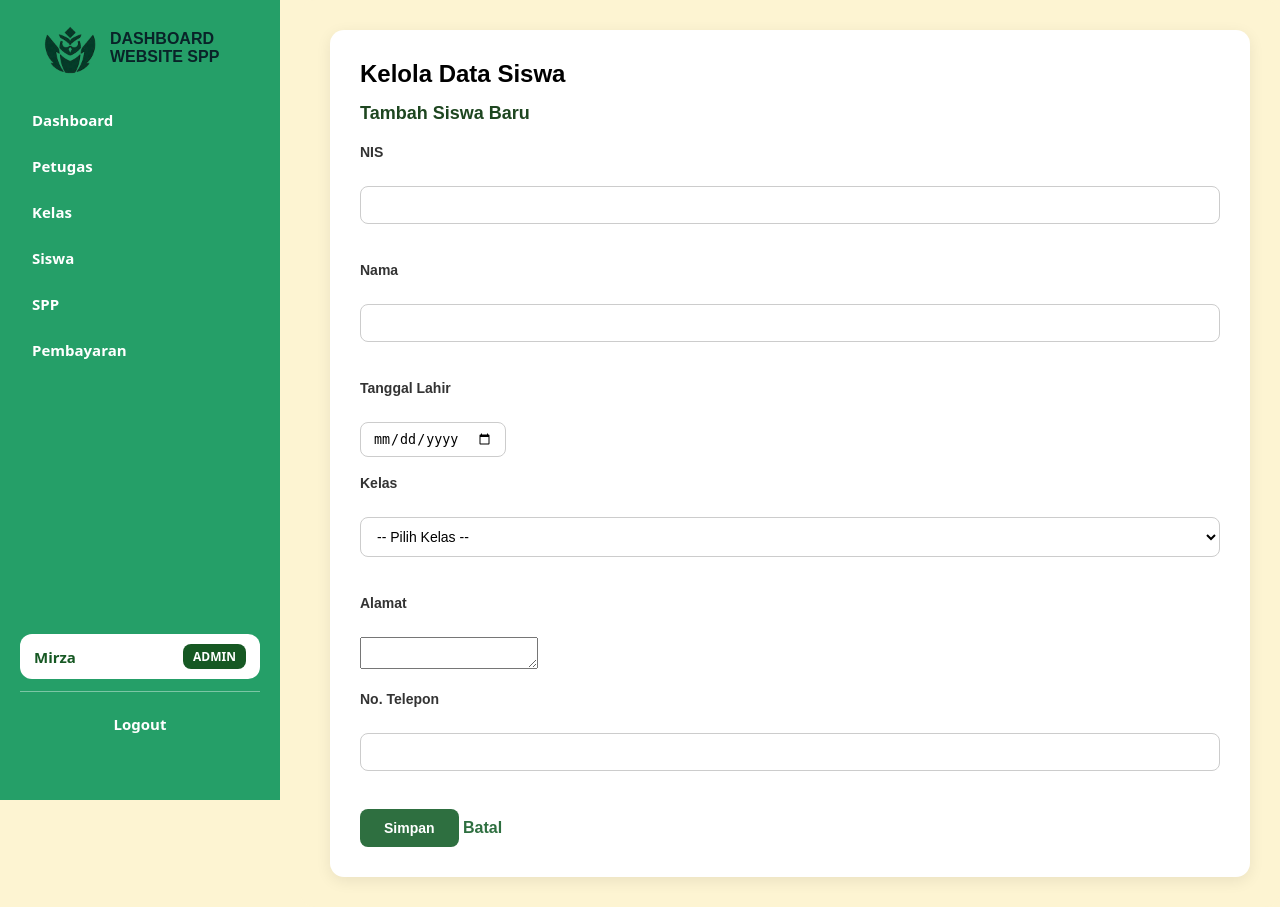
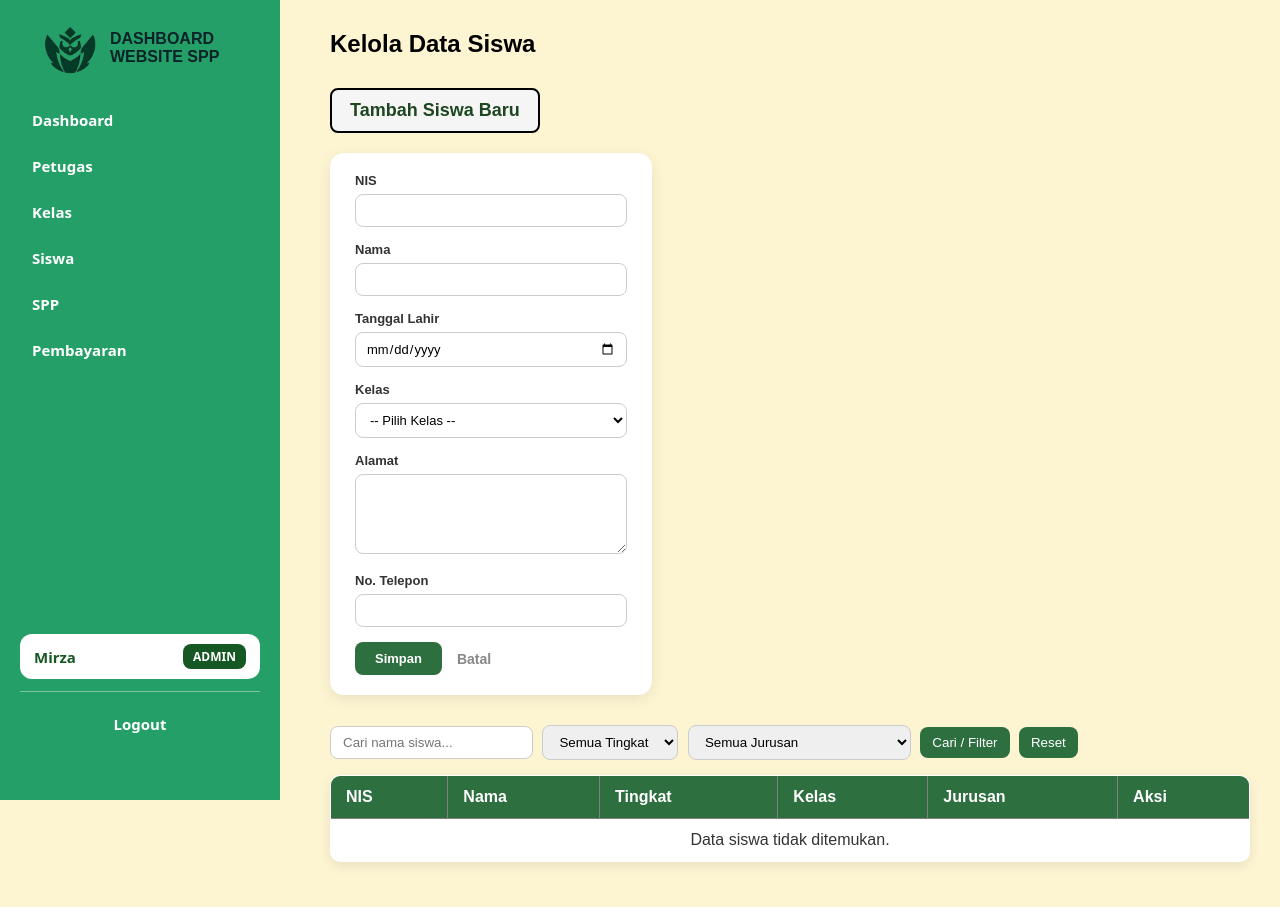
Before and after one commit to zaa-az1/web-spp, a PHP site: page /admin/kelola-siswa.php?aksi=tambah in a window 1280 px wide. After the commit the page ends 864 px from the top, so only its background shows below. Run offline with PHP 8.4, Linux system fonts and the light colour scheme; a user stored in the database is signed in; data that the repository does not hold is empty.

Commit message:
Perbaikan UI dan posisi yang kosong

```diff
--- a/admin/kelola-siswa.php
+++ b/admin/kelola-siswa.php
@@ -154,28 +154,30 @@
     </div>
 
     <main class="container">
-        <div class="form-card">
         <h2>Kelola Data Siswa</h2>
 
+        <!-- BAGIAN FORM TAMBAH / EDIT -->
         <?php if ($aksi === 'tambah' || $aksi === 'edit'): ?>
 
-            <h3><?= $aksi === 'edit' ? 'Edit Siswa' : 'Tambah Siswa Baru' ?></h3>
+            <h3 class="tmbh"><?= $aksi === 'edit' ? 'Edit Siswa' : 'Tambah Siswa Baru' ?></h3>
 
+            <div class="form-card form-mini" style="margin-bottom: 30px;">
                 <form method="POST" action="kelola-siswa.php">
                     <input type="hidden" name="aksi" value="<?= $aksi === 'edit' ? 'update' : 'tambah' ?>">
 
-                <label>NIS</label><br>
+                    <label>NIS</label>
                     <input type="text" name="nis"
                            value="<?= $aksi === 'edit' ? htmlspecialchars($siswa_edit['nis']) : '' ?>"
-                       <?= $aksi === 'edit' ? 'readonly' : 'required' ?>><br><br>
+                           <?= $aksi === 'edit' ? 'readonly' : 'required' ?>>
 
-                <label>Nama</label><br>
-                <input type="text" name="nama" value="<?= $aksi === 'edit' ? htmlspecialchars($siswa_edit['nama']) : '' ?>" required><br><br>
+                    <label>Nama</label>
+                    <input type="text" name="nama" value="<?= $aksi === 'edit' ? htmlspecialchars($siswa_edit['nama']) : '' ?>" required>
 
-                <label>Tanggal Lahir</label><br>
-                <input type="date" name="tanggal_lahir" value="<?= $aksi === 'edit' ? $siswa_edit['tanggal_lahir'] : '' ?>" required><br><br>
+                    <label>Tanggal Lahir</label>
+                    <!-- Tambah inline style agar seragam dengan kolom text -->
+                    <input type="date" name="tanggal_lahir" value="<?= $aksi === 'edit' ? $siswa_edit['tanggal_lahir'] : '' ?>" required style="width: 100%; border: 1px solid #ccc; border-radius: 8px; padding: 8px 10px; font-size: 13px; font-family: Arial, sans-serif; margin-bottom: 15px; box-sizing: border-box;">
 
-                <label>Kelas</label><br>
+                    <label>Kelas</label>
                     <select name="id_kelas" required>
                         <option value="">-- Pilih Kelas --</option>
                         <?php
@@ -187,43 +189,51 @@
                                 <?= htmlspecialchars($k['nama_kelas']) ?> - <?= htmlspecialchars($k['kompetensi_keahlian']) ?> (<?= htmlspecialchars($k['tingkat']) ?>)
                             </option>
                         <?php endwhile; ?>
-                </select><br><br>
+                    </select>
 
-                <label>Alamat</label><br>
-                <textarea name="alamat"><?= $aksi === 'edit' ? htmlspecialchars($siswa_edit['alamat']) : '' ?></textarea><br><br>
+                    <label>Alamat</label>
+                    <!-- Tambah inline style agar seragam dengan kolom text -->
+                    <textarea name="alamat" style="width: 100%; border: 1px solid #ccc; border-radius: 8px; padding: 8px 10px; font-size: 13px; font-family: Arial, sans-serif; margin-bottom: 15px; box-sizing: border-box; resize: vertical; min-height: 80px;"><?= $aksi === 'edit' ? htmlspecialchars($siswa_edit['alamat']) : '' ?></textarea>
 
-                <label>No. Telepon</label><br>
-                <input type="text" name="no_telp" value="<?= $aksi === 'edit' ? htmlspecialchars($siswa_edit['no_telp']) : '' ?>"><br><br>
+                    <label>No. Telepon</label>
+                    <input type="text" name="no_telp" value="<?= $aksi === 'edit' ? htmlspecialchars($siswa_edit['no_telp']) : '' ?>">
 
+                    <div class="form-actions">
                         <button type="submit">Simpan</button>
-                <a href="kelola-siswa.php">Batal</a>
+                        <a href="kelola-siswa.php" class="batal-link">Batal</a>
+                    </div>
                 </form>
+            </div>
 
         <?php else: ?>
 
+            <!-- TOMBOL TAMBAH (Muncul jika form tidak aktif) -->
             <div style="margin-bottom: 15px;">
-                <a href="kelola-siswa.php?aksi=tambah">Tambah Siswa</a>
+                <a href="kelola-siswa.php?aksi=tambah" class="tmbh">Tambah Siswa</a>
             </div>
 
+        <?php endif; ?>
+
+        <!-- BAGIAN PENCARIAN & TABEL (Selalu Tampil) -->
         <form method="GET" action="kelola-siswa.php" style="margin-bottom: 15px;">
-                <input type="text" name="search" placeholder="Cari nama siswa..." value="<?= htmlspecialchars($search) ?>">
+            <input type="text" name="search" placeholder="Cari nama siswa..." value="<?= htmlspecialchars($search) ?>" style="width: auto; display: inline-block;">
 
-                <select name="filter_tingkat">
+            <select name="filter_tingkat" style="width: auto; display: inline-block; margin-left: 5px;">
                 <option value="">Semua Tingkat</option>
                 <option value="X" <?= $filter_tingkat === 'X' ? 'selected' : '' ?>>X</option>
                 <option value="XI" <?= $filter_tingkat === 'XI' ? 'selected' : '' ?>>XI</option>
                 <option value="XII" <?= $filter_tingkat === 'XII' ? 'selected' : '' ?>>XII</option>
             </select>
 
-                <select name="filter_jurusan">
+            <select name="filter_jurusan" style="width: auto; display: inline-block; margin-left: 5px;">
                 <option value="">Semua Jurusan</option>
                 <?php foreach ($jurusan_list as $j): ?>
                     <option value="<?= $j ?>" <?= $filter_jurusan === $j ? 'selected' : '' ?>><?= $j ?></option>
                 <?php endforeach; ?>
             </select>
 
-                <button type="submit">Cari / Filter</button>
-                <a href="kelola-siswa.php"><button type="button">Reset</button></a>
+            <button type="submit" style="margin-left: 5px;">Cari / Filter</button>
+            <a href="kelola-siswa.php"><button type="button" style="margin-left: 5px;">Reset</button></a>
         </form>
 
         <table border="1" cellpadding="8" cellspacing="0">
@@ -254,10 +264,6 @@
                 <tr><td colspan="6" style="text-align:center;">Data siswa tidak ditemukan.</td></tr>
             <?php endif; ?>
         </table>
-
-            <?php endif; ?>
-        </div>
     </main>
-</div>
 </body>
 </html>
--- a/style/style.css
+++ b/style/style.css
@@ -290,6 +290,7 @@
     margin-bottom: 20px;
 }
 
+/* --- 1. KEMBALIKAN UKURAN DEFAULT (AGAR HALAMAN LAIN TIDAK RUSAK) --- */
 .form-card {
     background-color: #fff;
     width: 100%;
@@ -308,6 +309,7 @@
 }
 
 .form-card input[type="text"],
+.form-card input[type="password"],
 .form-card select {
     width: 100%;
     border: 1px solid #ccc;
@@ -318,9 +320,11 @@
     margin-bottom: 20px;
     background-color: #fff;
     transition: border-color 0.2s ease, box-shadow 0.2s ease;
+    box-sizing: border-box;
 }
 
 .form-card input[type="text"]:focus,
+.form-card input[type="password"]:focus,
 .form-card select:focus {
     outline: none;
     border-color: #2E6F40;
@@ -360,3 +364,28 @@
     text-decoration: underline;
     color: #c0392b;
 }
+
+/* --- 2. CLASS TAMBAHAN KHUSUS UNTUK FORM INPUT (Mengecilkan Ukuran) --- */
+.form-card.form-mini {
+    width: 35%;
+    min-width: 300px;
+    padding: 20px 25px;
+}
+
+.form-card.form-mini label {
+    font-size: 13px;
+    margin-bottom: 6px;
+}
+
+.form-card.form-mini input[type="text"],
+.form-card.form-mini input[type="password"],
+.form-card.form-mini select {
+    padding: 8px 10px;
+    font-size: 13px;
+    margin-bottom: 15px;
+}
+
+.form-card.form-mini button[type="submit"] {
+    padding: 9px 20px;
+    font-size: 13px;
+}
```
Also changed, not shown: admin/kelola-kelas.php (+26 -24 lines), admin/kelola-petugas.php (+2 -8 lines). Lines whose indentation alone changed are shown as unchanged.
